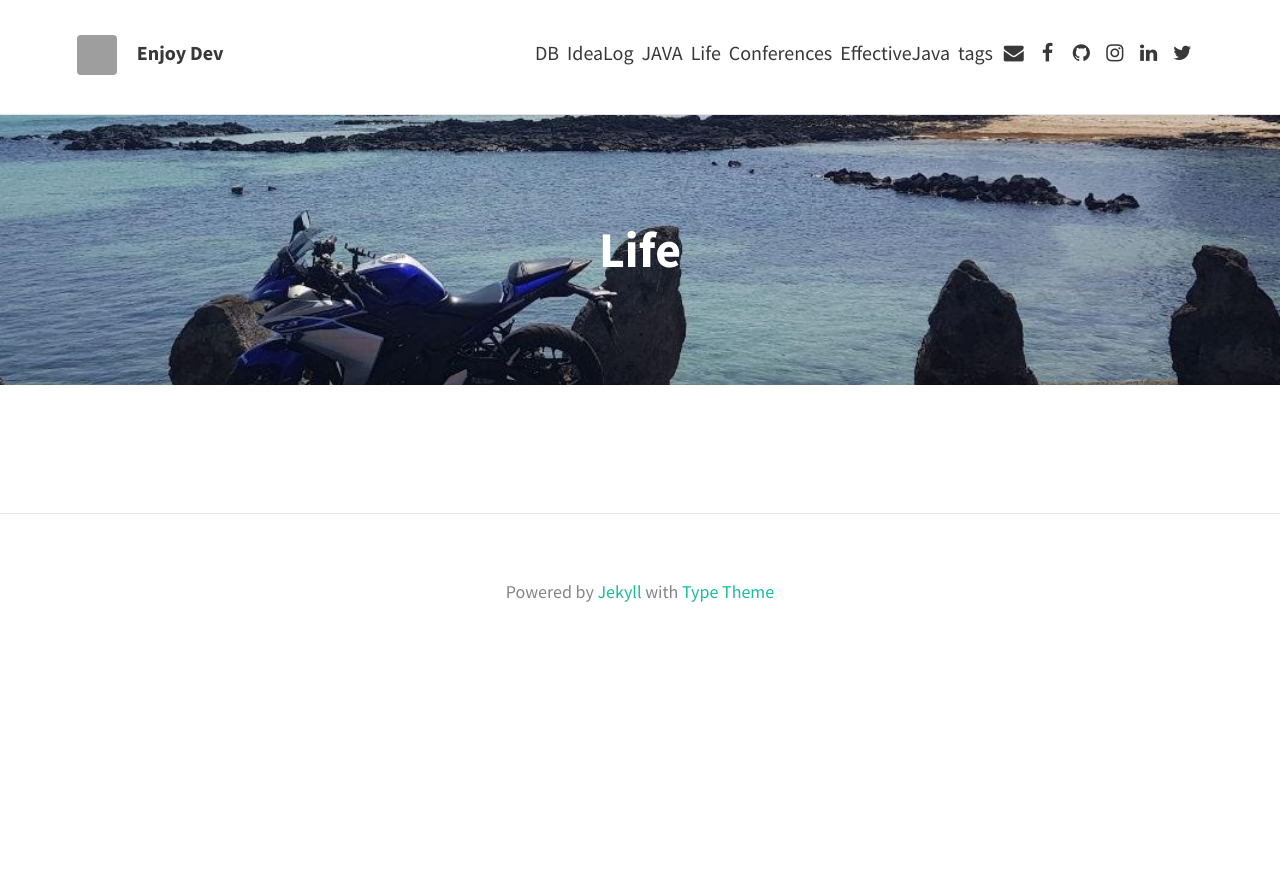
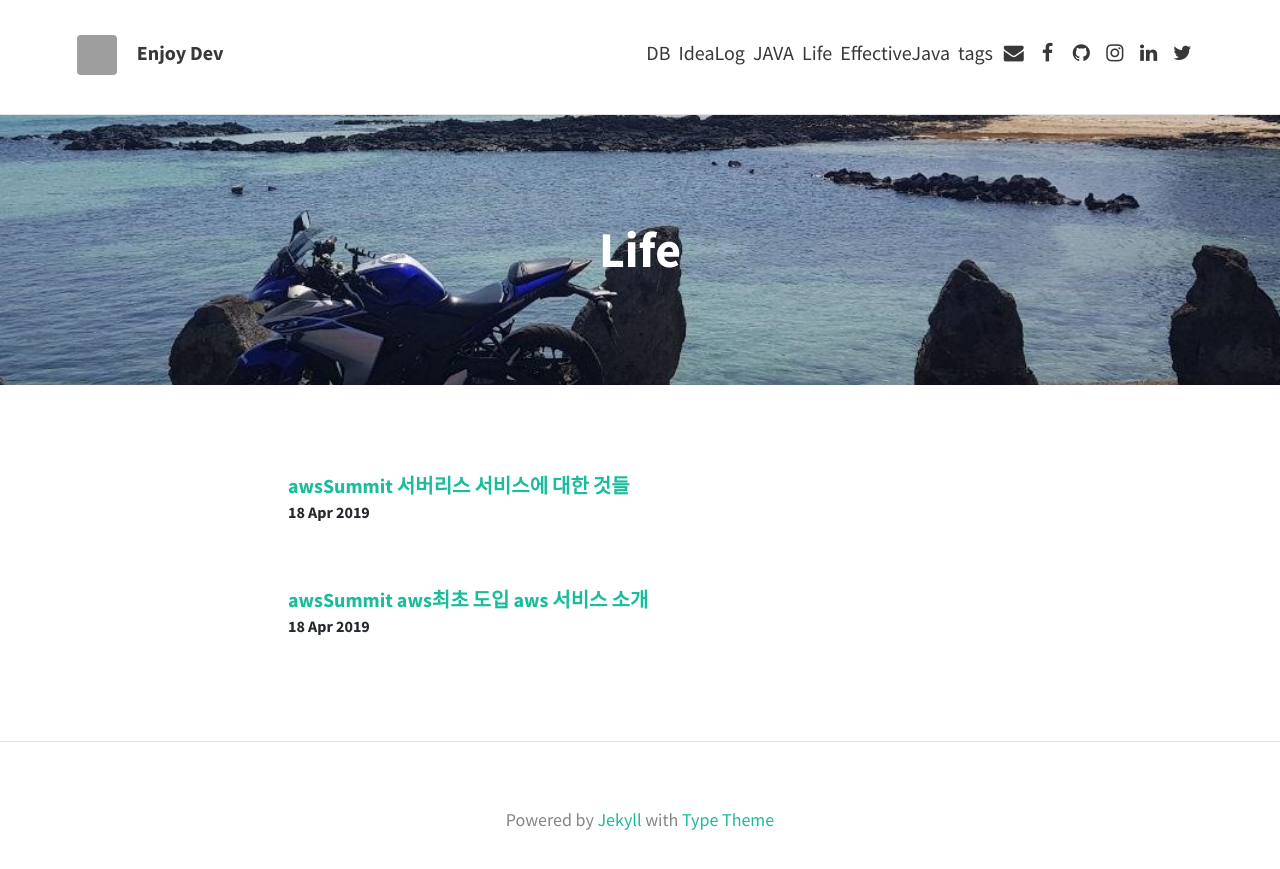
Before and after one commit to teahyuk/teahyuk.github.io, a Jekyll site: the page built from category/Life.md, in a window 1280 px wide. Shown: the top 869 px of the page. Built offline with Jekyll 4.4.1, drawn with Linux system fonts in a browser that asks for light colours; comment, search, counter and statistics services are not loaded; grey boxes are pictures that could not be loaded.

```diff
--- a/_posts/2019-04-18-awsSummit1.md
+++ b/_posts/2019-04-18-awsSummit1.md
@@ -3,7 +3,7 @@ layout: post
 comments : true
 title: awsSummit aws최초 도입 aws 서비스 소개
 feature-img: "assets/img/sample_feature_img.png"
-categories : [Conferences]
+categories : [Life]
 tags : [aws, awsSummit]
 ---
 
--- a/_posts/2019-04-18-awscicd.md
+++ b/_posts/2019-04-18-awscicd.md
@@ -3,7 +3,7 @@ layout: post
 comments : true
 title: awsSummit 서버리스 서비스에 대한 것들
 feature-img: "assets/img/sample_feature_img.png"
-categories : [Conferences]
+categories : [Life]
 tags : [aws, awsSummit]
 ---
 > 음 기억이 잘 안난다.. 졸아서그런가, CDK하나는 확실히 좋아보였다. <br/> 토이브로젝트를 위해 검색용으로 기록하기!
```
Also changed, not shown: category/conferences.md (deleted, +0 -5 lines).
